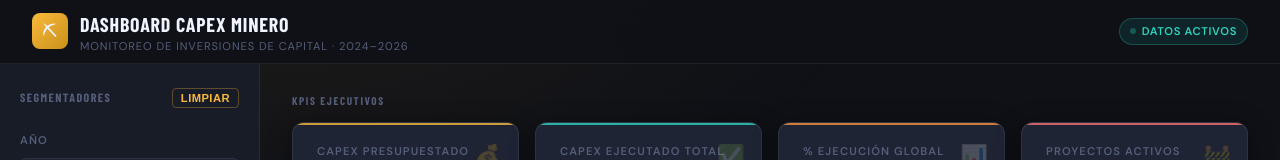
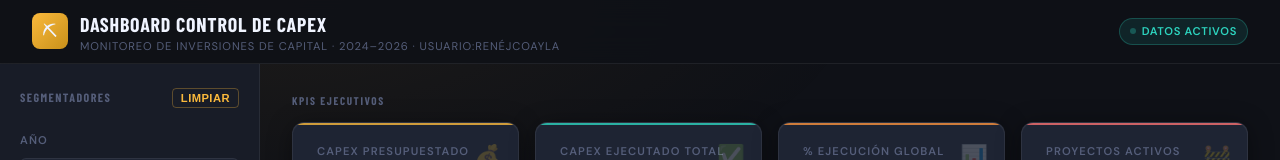
Before and after one commit to rjcoayla/capex-dashboard, a plain HTML site: page index.html in a window 1280 px wide. Shown: the top 160 px of the page. Drawn offline with nearby package versions, Linux system fonts and the light colour scheme.

Commit message:
Add files via upload

```diff
--- a/index.html
+++ b/index.html
@@ -3,7 +3,7 @@
 <head>
   <meta charset="UTF-8" />
   <meta name="viewport" content="width=device-width, initial-scale=1.0" />
-  <title>Dashboard CAPEX Minero</title>
+  <title>Dashboard Control de CAPEX</title>
   <meta name="description" content="Dashboard ejecutivo de CAPEX para operaciones mineras. Monitoreo de inversiones de capital por proyecto, área y tipo de gasto." />
 
   <!-- Fuentes: Barlow Condensed (títulos) + DM Sans (cuerpo) -->
@@ -26,8 +26,8 @@
     <div class="topbar-brand">
       <div class="topbar-icon">⛏</div>
       <div>
-        <div class="topbar-title">Dashboard CAPEX Minero</div>
-        <div class="topbar-subtitle">Monitoreo de Inversiones de Capital · 2024–2026</div>
+        <div class="topbar-title">Dashboard Control de CAPEX</div>
+        <div class="topbar-subtitle">Monitoreo de Inversiones de Capital · 2024–2026 · Usuario:RenéJCoayla</div>
       </div>
     </div>
 
@@ -268,7 +268,7 @@
        FOOTER
        ══════════════════════════════════════════════════ -->
   <footer class="app-footer">
-    <span>Dashboard CAPEX Minero · Datos Simulados 2024–2026</span>
+    <span>Dashboard Control de CAPEX · Datos Simulados 2024–2026 · Creado por René J. Coayla Causillas</span>
     <span>HTML · CSS · JavaScript · Chart.js 4</span>
   </footer>
 
```
